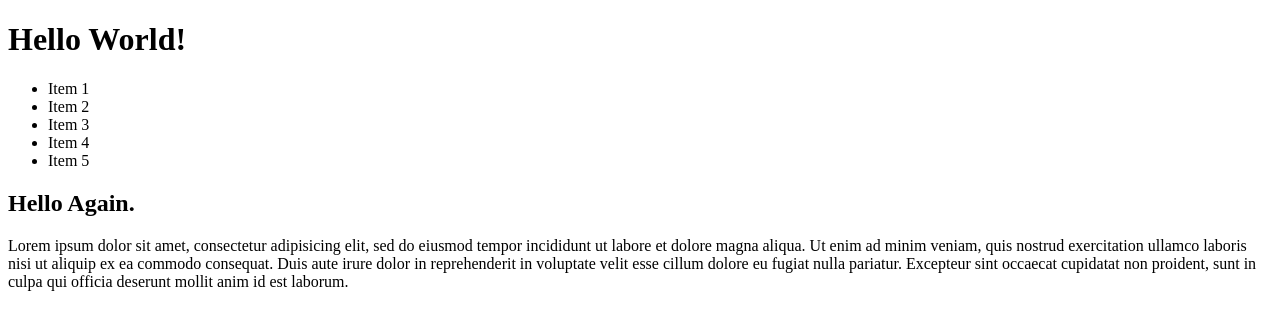
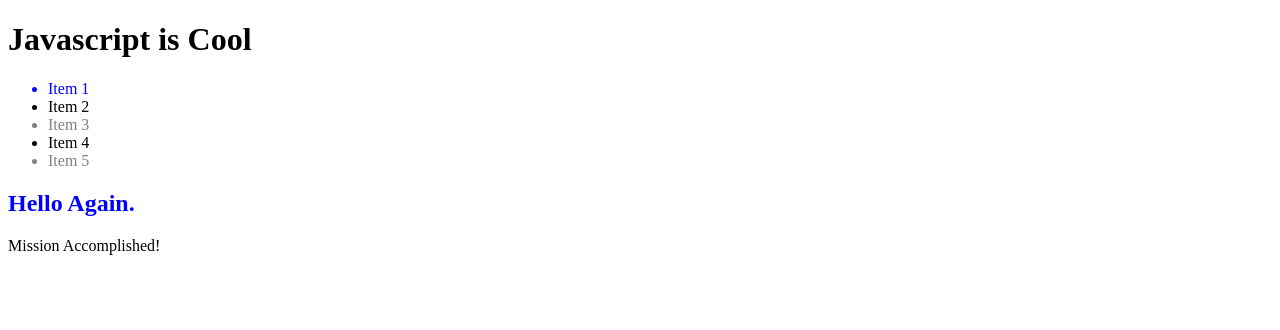
Before and after one commit to pquilty79/codeup-web-exercises, a plain HTML site: page dom-query-js.html in a window 1280 px wide. Drawn offline with Linux system fonts and the light colour scheme.

Commit message:
completed dom-query

```diff
--- a/dom-query-js.html
+++ b/dom-query-js.html
@@ -29,25 +29,43 @@
     (function() {
         "use strict";
         // TODO: Uncomment next line and get the main header element by id
-        // var mainHeader = ;
+        let mainHeader = document.getElementById("main-header");
 
         // TODO: Set inner html of mainHeader to "JavaScript is Cool"
+        mainHeader.innerHTML = "Javascript is Cool";
 
         // TODO: Uncomment the next line and get the sub header element by id
-        // var subHeader = ;
+        let subHeader = document.getElementById("sub-header");
 
         // TODO: Set the text color of subHeader to blue
+        subHeader.style.color = "#0000FF"
 
         // TODO: Uncomment the next line and get all list items
-        // var listItems = ;
+        let listItems = document.getElementsByTagName('li');
 
         // TODO: Set text color on every other list item to grey
+
+        for (let i = 0; i < listItems.length; i = i + 2) {
+            listItems[i].style.color = "#808080"
+        }
+
         // TODO: Set text color of li with dbid = 1 to blue
+        for (let i = 0; i < listItems.length; i++) {
+            let dbId = listItems[i].getAttribute("data-dbid");
+            if (dbId ==="1") {
+                listItems[i].style.color = "#0000FF"
+            }
+        }
+
 
         // TODO: Uncomment the next line and get all elements with class name sub-paragraph
-        // var subParagraphs = ;
+        let subParagraphs = document.getElementsByClassName("sub-paragraph");
+        console.log(subParagraphs)
 
         // TODO: Change the text in the first sub paragraph to "Mission Accomplished!"
+
+        subParagraphs[0].innerText = "Mission Accomplished!";
+
     })();
 </script>
 </body>
```
